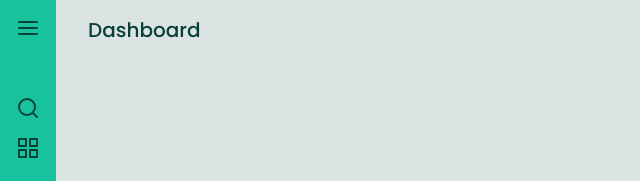
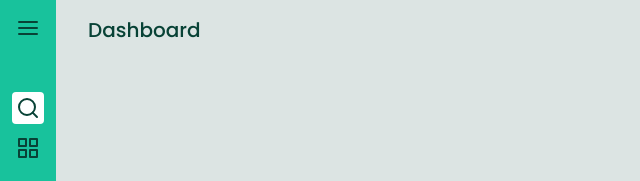
Before and after one commit to Marcoswodbarros/Sidebar, a website: page index.html in a window 1280 px wide. Shown: the top 181 px of the page, without its empty margins (0-640 px from the left). Drawn offline with Linux system fonts and the light colour scheme.

Commit message:
Updating the search option

```diff
--- a/index.html
+++ b/index.html
@@ -14,15 +14,16 @@
 </head>
 
 <body class="bg-bodyBgColor font-poppins text-xl flex gap-4">
-    <nav class="bg-green h-screen w-auto relative">
+    <nav class="bg-green h-screen w-auto relative z-20">
         <div class="aside__top flex justify-between mb-6 p-4">
             <img src="src/images/logo.svg" id="vet__logo" class="hidden" alt="Vet logo">
             <img src="src/images/menu.svg" id="menu__closed" class=" cursor-pointer" alt="Menu">
             <img src="src/images/menu.svg" id="menu__opened" class="hidden cursor-pointer" alt="Menu">
         </div>
 
-        <div class="p-4">
-            <img src="src/images/search.svg" alt="Search">
+        <div class="p-4 relative">
+            <img src="src/images/search.svg" class="z-30" alt="Search">
+            <input type="search" name="" class="h-8 w-8 rounded absolute right-3 bottom-3 -z-10" id="">
         </div>
 
         <ul class="text-base text-textColor flex flex-col gap-6 px-4">
```
Also changed, not shown: dist/output.css.
